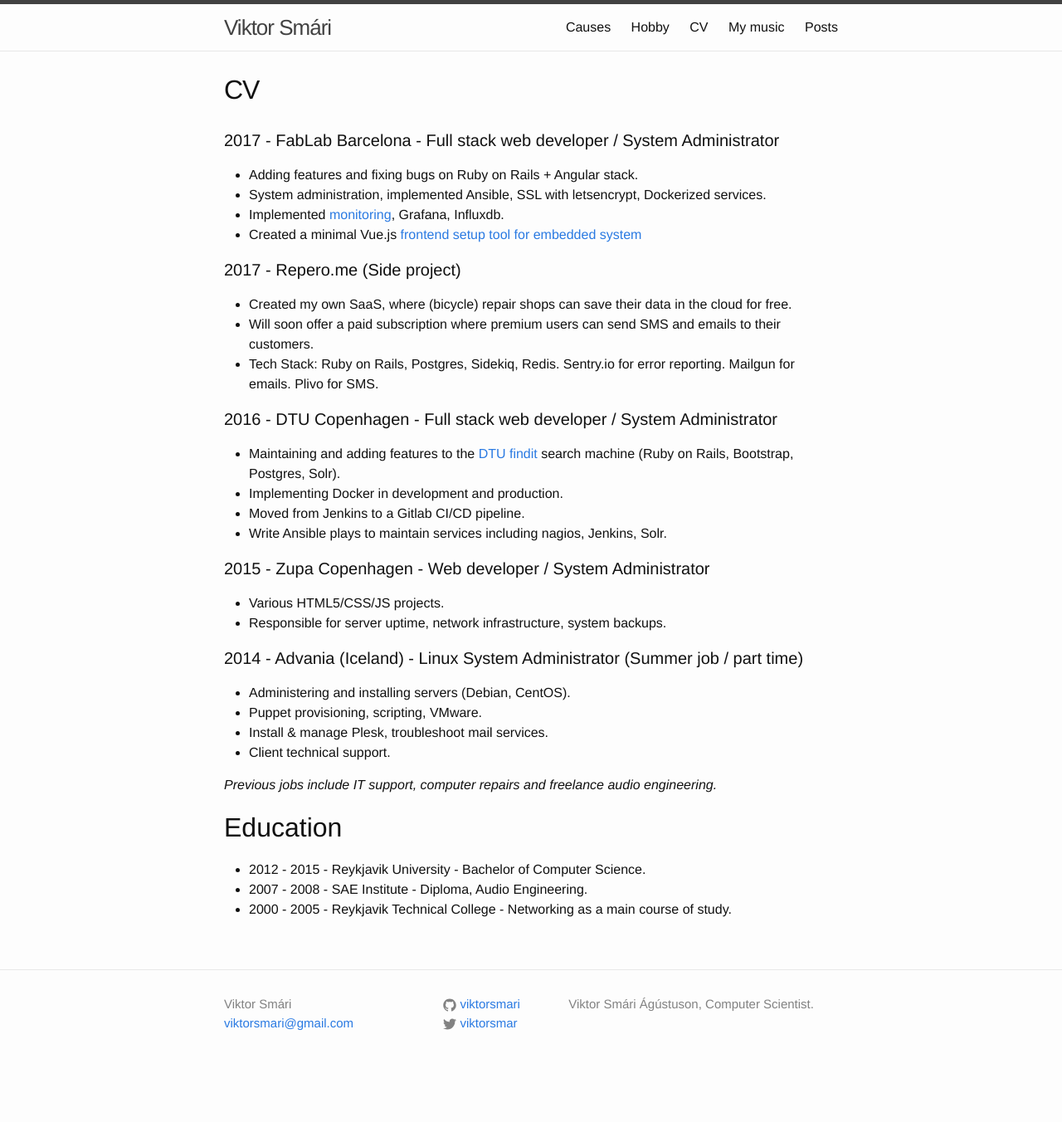
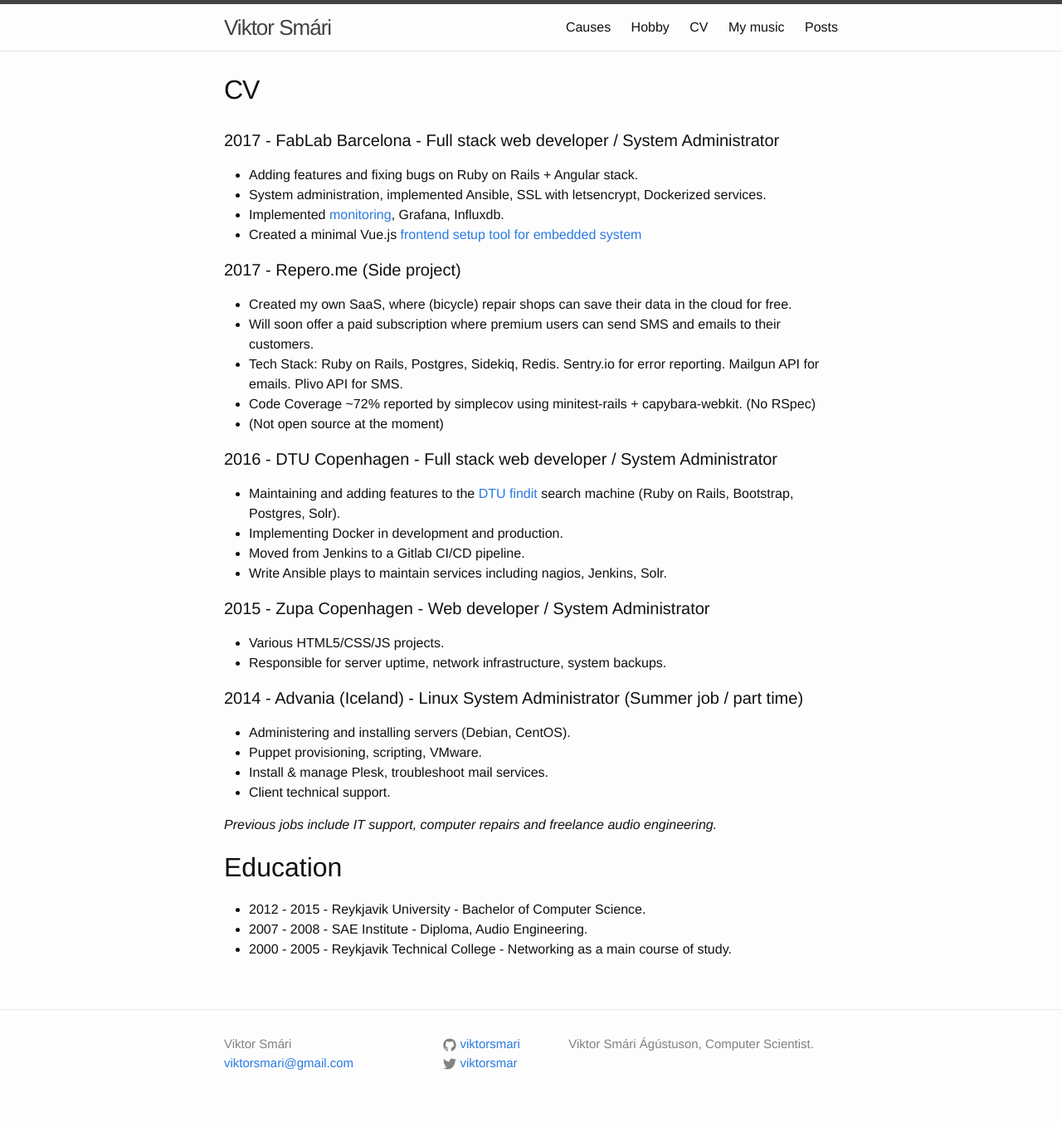
Before and after one commit to viktorsmari/viktorsmari.github.io, a Jekyll site: the page built from index.md, in a window 1280 px wide. Shown: the whole page at 83% size. Built offline with Jekyll 4.4.1, drawn with Linux system fonts in a browser that asks for light colours; before the commit the page ends 1304 px from its top, so only the background shows below that.

Commit message:
Update info

```diff
--- a/index.md
+++ b/index.md
@@ -14,7 +14,9 @@ permalink: /
 #### 2017 - Repero.me (Side project)
   * Created my own SaaS, where (bicycle) repair shops can save their data in the cloud for free.
   * Will soon offer a paid subscription where premium users can send SMS and emails to their customers.
-  * Tech Stack: Ruby on Rails, Postgres, Sidekiq, Redis. Sentry.io for error reporting. Mailgun for emails. Plivo for SMS.
+  * Tech Stack: Ruby on Rails, Postgres, Sidekiq, Redis. Sentry.io for error reporting. Mailgun API for emails. Plivo API for SMS.
+  * Code Coverage ~72% reported by simplecov using minitest-rails + capybara-webkit. (No RSpec)
+  * (Not open source at the moment)
 
 #### 2016 - DTU Copenhagen - Full stack web developer / System Administrator
 
```
